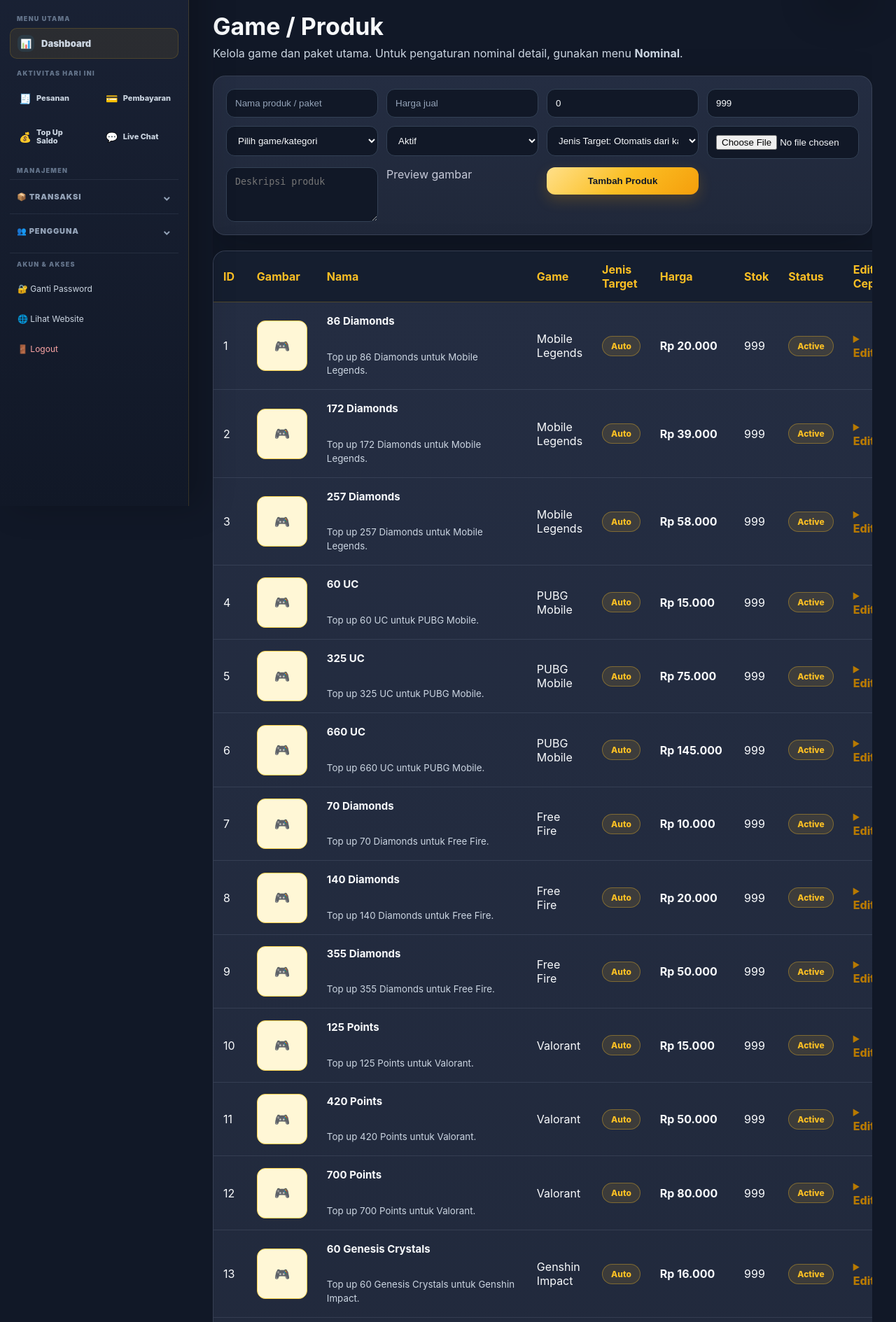
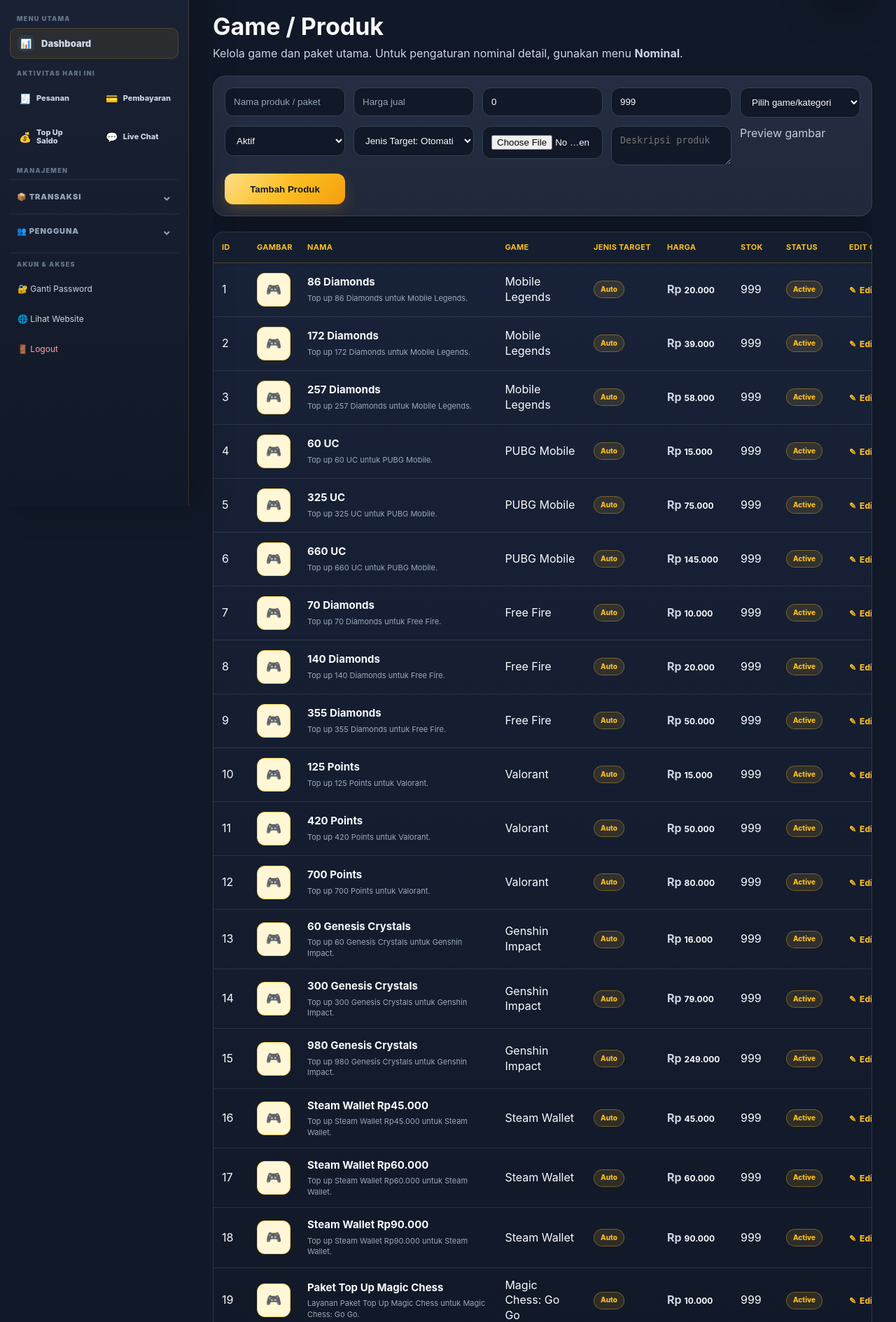
Before and after one commit to kodebisnis07/RAJATOPUPGAMESTERMURAH-2026, a Flask app: template app/templates/admin/products.html in a window 1280 px wide. Shown: the part 77-1966 px from the top of the page at 70% size. Run offline with Flask 3, Linux system fonts and the light colour scheme; the template is opened without the code that fills it: values that come from a table or form of the project are taken from there, others are empty; data comes from the database, SQL or seed files in the repository; some libraries are stand-ins or nearby versions.

Commit message:
Fix login 500 dan rapikan tampilan admin

```diff
--- a/app/static/css/admin.css
+++ b/app/static/css/admin.css
@@ -874,3 +874,154 @@ input,select,textarea,button{max-width:100%;}
 .delete-btn,.danger{min-width:84px;text-align:center}
 .badge{padding:6px 12px!important;border-radius:999px}
 .table-scroll,.table-wrap,.table-responsive,.admin-table-wrap{border-radius:18px;overflow:auto!important}
+
+/* ===== Catalog tables: products & nominals (final override) ===== */
+.catalog-table-shell{
+  width:100%;
+  overflow-x:auto;
+  border:1px solid rgba(148,163,184,.20);
+  border-radius:16px;
+  background:linear-gradient(180deg,#182238,#111827);
+  box-shadow:0 16px 40px rgba(0,0,0,.18);
+  -webkit-overflow-scrolling:touch;
+}
+.catalog-table-shell .admin-table{
+  display:table!important;
+  width:100%!important;
+  margin:0!important;
+  border:0!important;
+  border-radius:0!important;
+  table-layout:fixed!important;
+  box-shadow:none!important;
+  overflow:visible!important;
+  white-space:normal!important;
+  background:transparent!important;
+}
+.catalog-table-shell .admin-table th,
+.catalog-table-shell .admin-table td{
+  padding:14px 12px!important;
+  vertical-align:middle!important;
+  text-align:left;
+  line-height:1.35;
+  white-space:normal!important;
+  overflow-wrap:anywhere;
+}
+.catalog-table-shell .admin-table th{
+  position:sticky;
+  top:0;
+  z-index:2;
+  font-size:11px;
+  letter-spacing:.025em;
+  text-transform:uppercase;
+  white-space:nowrap!important;
+}
+.catalog-table-shell .admin-table tbody tr{transition:background .15s ease}
+.catalog-table-shell .admin-table tbody tr:hover{background:rgba(255,255,255,.035)}
+.catalog-table-shell .admin-table tbody tr:last-child td{border-bottom:0!important}
+.catalog-table-shell .admin-table td strong{color:#f8fafc!important}
+.catalog-table-shell .admin-table td small{
+  display:-webkit-box!important;
+  margin-top:4px;
+  color:#9aa8bd!important;
+  font-size:11px;
+  line-height:1.4;
+  -webkit-box-orient:vertical;
+  -webkit-line-clamp:2;
+  overflow:hidden!important;
+  max-height:none!important;
+}
+.catalog-table-shell .admin-thumb{
+  width:48px!important;
+  height:48px!important;
+  border-radius:11px!important;
+  object-fit:cover;
+}
+.catalog-table-shell .placeholder{font-size:18px}
+.catalog-table-shell .badge{
+  display:inline-flex;
+  align-items:center;
+  justify-content:center;
+  min-height:25px;
+  padding:4px 9px!important;
+  font-size:10px;
+  white-space:nowrap;
+}
+.catalog-table-shell details{position:relative}
+.catalog-table-shell details>summary{
+  display:inline-flex;
+  align-items:center;
+  gap:5px;
+  cursor:pointer;
+  color:#f7b928!important;
+  font-size:12px;
+  font-weight:800;
+  white-space:nowrap;
+  list-style:none;
+}
+.catalog-table-shell details>summary::-webkit-details-marker{display:none}
+.catalog-table-shell details[open] .mini-edit{
+  position:absolute;
+  right:0;
+  z-index:20;
+  width:min(340px,80vw);
+  padding:14px;
+  border:1px solid #475569;
+  border-radius:14px;
+  background:#101827;
+  box-shadow:0 20px 50px rgba(0,0,0,.45);
+}
+.catalog-table-shell .delete-btn{
+  min-width:64px!important;
+  padding:8px 10px!important;
+  border-radius:9px!important;
+  font-size:11px;
+}
+.catalog-table-shell .money-cell{white-space:nowrap!important}
+.catalog-table-shell .money-cell span,
+.catalog-table-shell .money-cell strong{display:inline!important}
+.catalog-table-shell .money-cell span{margin-right:4px;color:#cbd5e1}
+.catalog-table-shell .money-cell strong{font-size:12px}
+
+.products-table{min-width:1060px!important}
+.products-table th:nth-child(1){width:50px}
+.products-table th:nth-child(2){width:72px}
+.products-table th:nth-child(3){width:29%}
+.products-table th:nth-child(4){width:13%}
+.products-table th:nth-child(5){width:105px}
+.products-table th:nth-child(6){width:105px}
+.products-table th:nth-child(7){width:65px}
+.products-table th:nth-child(8){width:90px}
+.products-table th:nth-child(9){width:82px}
+.products-table th:nth-child(10){width:82px}
+.products-table td:nth-child(3){min-width:0!important;max-width:none!important}
+.products-table .product-info-cell strong{display:block;font-size:13px;line-height:1.3}
+
+.nominals-table{min-width:980px!important}
+.nominals-table th:nth-child(1){width:50px}
+.nominals-table th:nth-child(2){width:15%}
+.nominals-table th:nth-child(3){width:29%}
+.nominals-table th:nth-child(4),
+.nominals-table th:nth-child(5){width:100px}
+.nominals-table th:nth-child(6){width:62px}
+.nominals-table th:nth-child(7){width:12%}
+.nominals-table th:nth-child(8){width:82px}
+.nominals-table th:nth-child(9){width:72px}
+.nominals-table th:nth-child(10){width:72px}
+.nominals-table td:nth-child(3){min-width:0!important;max-width:none!important}
+.nominals-table .nominal-info-cell strong{display:block;font-size:13px}
+
+.admin-page>.admin-form.grid-form{
+  grid-template-columns:repeat(auto-fit,minmax(170px,1fr))!important;
+  gap:12px!important;
+  padding:16px!important;
+}
+.admin-page>.admin-form.grid-form textarea{min-height:46px!important;resize:vertical}
+.admin-page>.admin-form.grid-form button{min-height:44px}
+
+@media(max-width:900px){
+  .catalog-table-shell .admin-table{display:table!important}
+  .catalog-table-shell .admin-table th,
+  .catalog-table-shell .admin-table td{padding:11px 9px!important}
+  .catalog-table-shell .admin-table td small{-webkit-line-clamp:2}
+  .catalog-table-shell details[open] .mini-edit{position:fixed;inset:70px 12px auto 12px;width:auto;max-height:78vh;overflow:auto}
+}
--- a/app/templates/admin/base.html
+++ b/app/templates/admin/base.html
@@ -7,7 +7,7 @@
     {% set site_logo = global_settings.get('site_logo') %}
     {% set favicon_logo = global_settings.get('favicon_logo') or site_logo %}
     <link rel="icon" type="image/png" href="{{ image_url(favicon_logo, 'img/site') if favicon_logo else url_for('static', filename='img/pwa/icon-192.png') }}">
-    <link rel="stylesheet" href="{{ url_for('static', filename='css/admin.css') }}?v=20260728-admin-layout-fix-1">
+    <link rel="stylesheet" href="{{ url_for('static', filename='css/admin.css') }}?v=20260728-catalog-table-fix-2">
 </head>
 <body>
 <button class="admin-menu-toggle" type="button" aria-label="Buka menu admin" aria-expanded="false">☰ Menu</button>
--- a/app/templates/admin/products.html
+++ b/app/templates/admin/products.html
@@ -33,22 +33,23 @@
         <button type="submit">Tambah Produk</button>
     </form>
 
-    <table class="admin-table">
+    <div class="catalog-table-shell">
+    <table class="admin-table products-table">
         <thead><tr><th>ID</th><th>Gambar</th><th>Nama</th><th>Game</th><th>Jenis Target</th><th>Harga</th><th>Stok</th><th>Status</th><th>Edit Cepat</th><th>Aksi</th></tr></thead>
         <tbody>
             {% for product in products %}
             <tr>
                 <td>{{ product.id }}</td>
                 <td>{% if product.image %}<img class="admin-thumb" src="{{ media_url(product.image, 'products') }}" alt="{{ product.name }}">{% else %}<div class="admin-thumb placeholder">🎮</div>{% endif %}</td>
-                <td><strong>{{ product.name }}</strong><br><small>{{ product.description or '' }}</small></td>
+                <td class="product-info-cell"><strong>{{ product.name }}</strong><small title="{{ product.description or '' }}">{{ product.description or 'Tidak ada deskripsi' }}</small></td>
                 <td>{{ product.category.name if product.category else '-' }}</td>
                 <td><span class="badge">{{ (product.target_type or 'auto')|replace('_', ' ')|title }}</span></td>
-                <td>Rp {{ "{:,}".format(product.price).replace(",", ".") }}</td>
+                <td class="money-cell"><span>Rp</span><strong>{{ "{:,}".format(product.price).replace(",", ".") }}</strong></td>
                 <td>{{ product.stock }}</td>
                 <td><span class="badge">{{ product.status }}</span></td>
                 <td>
                     <details>
-                        <summary>Edit</summary>
+                        <summary><span aria-hidden="true">✎</span> Edit</summary>
                         <form class="mini-edit" method="POST" action="{{ url_for('admin.edit_product', id=product.id) }}" enctype="multipart/form-data">
                             <input type="hidden" name="next" value="{{ url_for('admin.products') }}">
                             <input type="text" name="name" value="{{ product.name }}" required>
@@ -81,6 +82,7 @@
         </tbody>
     </table>
 </div>
+</div>
 <script>
 const input = document.getElementById('productImageInput');
 const preview = document.getElementById('productImagePreview');
```
Also changed, not shown: PERBAIKAN-LOGIN-500.txt (added, +18 -0 lines), app/__init__.py (+116 -47 lines), app/templates/admin/nominals.html (+7 -5 lines).
